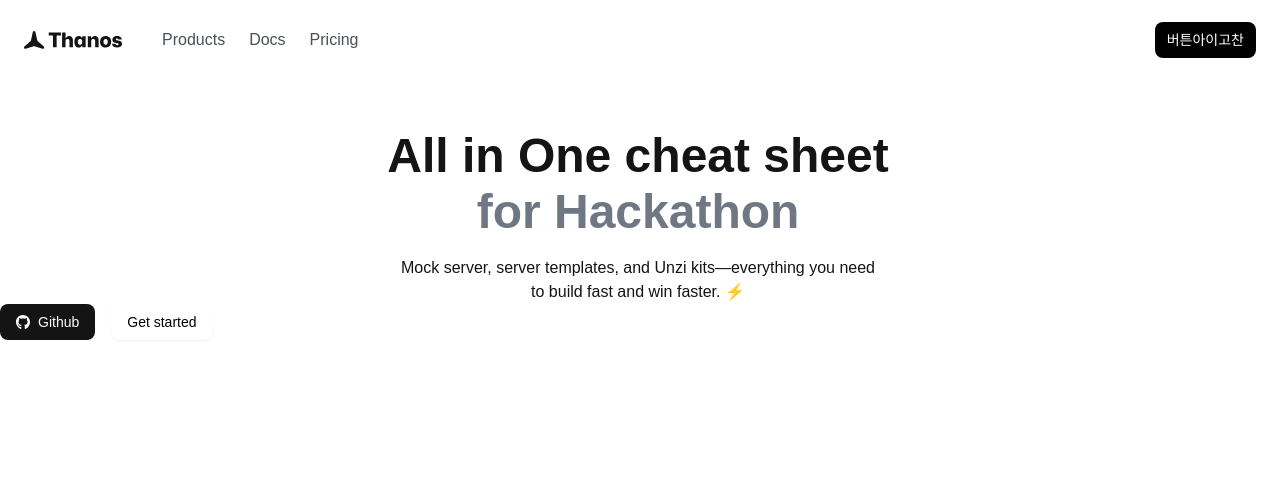
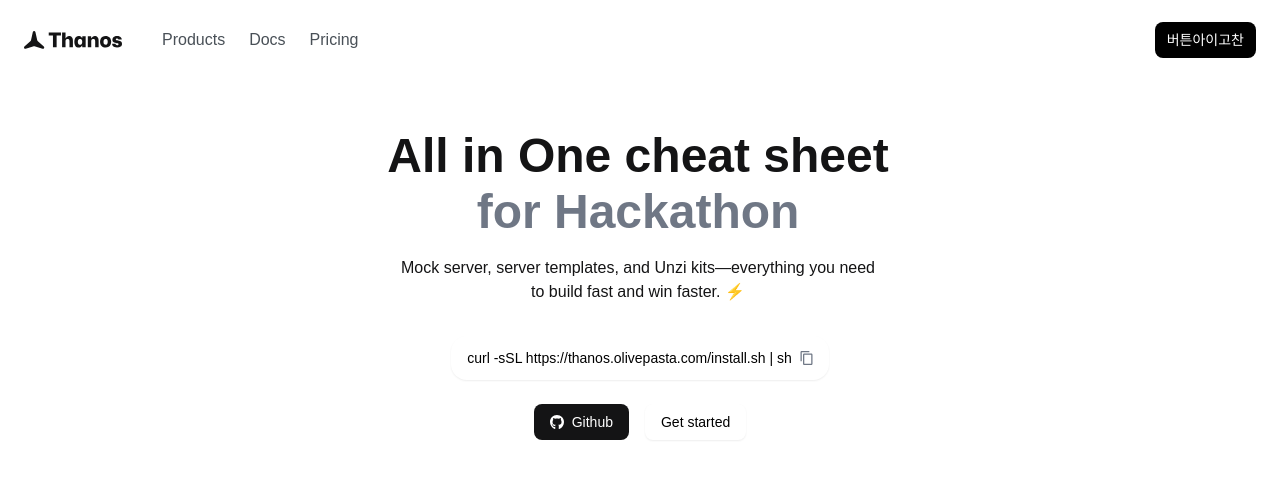
Before and after one commit to thanos-kit/website, a React (Vite) app in the folder packages/landing/: page / in a window 1280 px wide. Shown: the top 480 px of the page. Built offline with nearby package versions, Linux system fonts and the light colour scheme; a web font is replaced by a local one.

Commit message:
feat: add interactive box in introduce-link-section

```diff
--- a/packages/landing/src/components/interactiveBox/index.tsx
+++ b/packages/landing/src/components/interactiveBox/index.tsx
@@ -13,6 +13,7 @@ export default function InteractiveBox(props: InteractiveBoxProps) {
             <p>{text}</p>
             {functionImage && (
                 <img src={functionImage} alt='기능 이미지'/>
+
             )}
         </Hstack>
     )
--- a/packages/landing/src/components/introduce/introduceLink/index.tsx
+++ b/packages/landing/src/components/introduce/introduceLink/index.tsx
@@ -2,12 +2,14 @@ import {Vstack} from "../../Vstack";
 import {Hstack} from "../../Hstack";
 import Button from "../../button";
 import gitHubLogo from "../../../assets/githubLogo.svg"
+import copyImage from "../../../assets/copyImage.svg"
 import s from "./style.module.scss"
+import InteractiveBox from "../../interactiveBox";
 
 export default function IntroduceLinkSection(){
     return(
-        <Vstack>
-
+        <Vstack className={s.container} align={"center"} justify={"center"} gap={24}>
+            <InteractiveBox text={"curl -sSL https://thanos.olivepasta.com/install.sh | sh"} className={s.interactiveBox} functionImage={copyImage}/>
             <Hstack gap={16}>
                 <Button text={"Github"} img1={gitHubLogo} className={s.githubButton} />
                 <Button text={"Get started"} className={s.startButton}/>
--- a/packages/landing/src/components/introduce/introduceLink/style.module.scss
+++ b/packages/landing/src/components/introduce/introduceLink/style.module.scss
@@ -13,3 +13,16 @@
   @include subtext();
   box-shadow: 0px 1px 2px 0px rgba(0, 0, 0, 0.07);
 }
+
+.container{
+  width: 100%;
+  margin-top: $spacing-big;
+}
+
+.interactiveBox{
+  padding: $spacing-moderate $spacing-medium;
+  border-radius: $radius-medium;
+  box-shadow: 0px 1px 2px 0px rgba(0, 0, 0, 0.07);
+  gap: $spacing-small;
+  @include subtext();
+}
--- a/packages/landing/src/global/spacing.scss
+++ b/packages/landing/src/global/spacing.scss
@@ -1,6 +1,7 @@
 $spacing-none: 0px;
 $spacing-tiny: 4px;
 $spacing-small: 8px;
+$spacing-moderate : 12px;
 $spacing-medium: 16px;
 $spacing-large: 24px;
 $spacing-big: 32px;
```
Also changed, not shown: packages/landing/src/assets/copyImage.svg (added).
